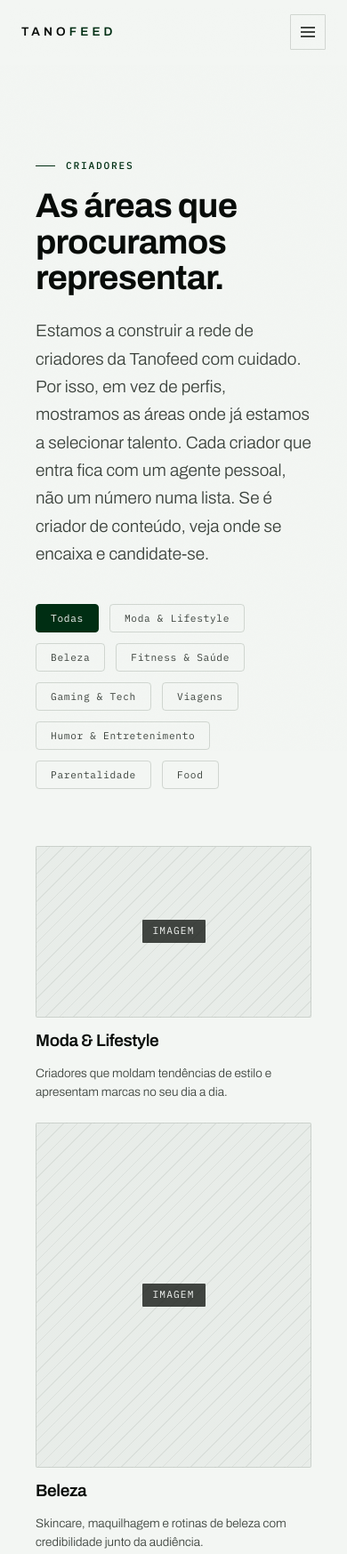
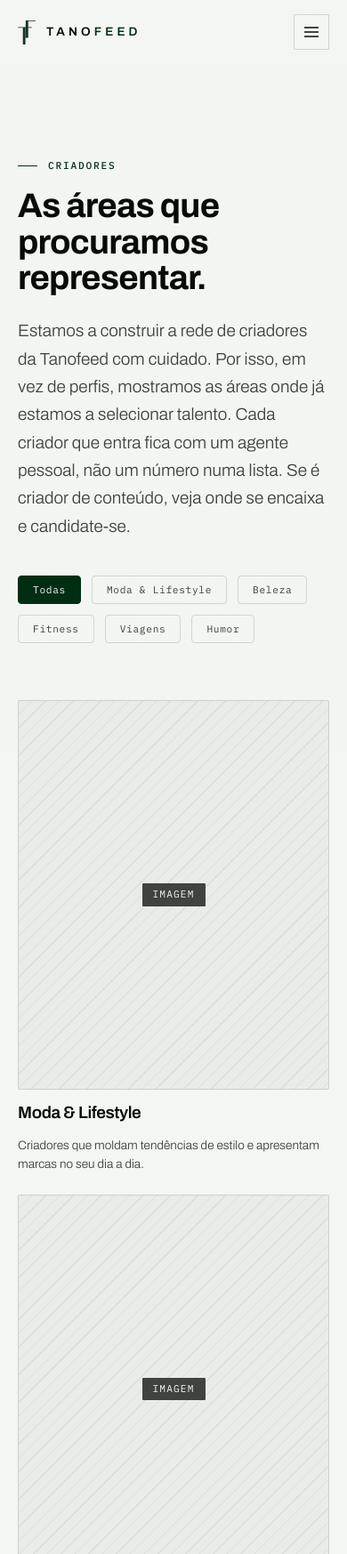
Before and after one commit to rkessal/tanofeed, a website built with Vite: page criadores.html in a window 390 px wide. Shown: the top 1747 px of the page at 89% size. Built offline with nearby package versions, Linux system fonts and the light colour scheme.

Commit message:
Layout and consistency fixes
- Home services teaser: equal-width cards instead of 1.3fr/1fr/0.9fr
- Introduce --page-max-width (1920px) and --space-page-x (20px) tokens,
  apply across .wrap, nav (desktop + mobile), and every page hero's own
  padding shorthand that was overriding .wrap's inline padding
- Move "Ver todas" (brand strip) to the bottom, matching "Ver todos os
  serviços" instead of sitting top-right
- Criadores: trim to 5 categories (Moda & Lifestyle, Beleza, Fitness,
  Viagens, Humor), drop the featured double-width first card so the
  grid is 5 equal columns
- Mobile menu close button now matches the hamburger's exact edge
  offset (was using --space-xl while the nav had moved to
  --space-page-x)
- Footer: logo moved out of the brand column so "Agência de
  influencer..." aligns with "Navegação"/"Contacto" headers

```diff
--- a/src/base.css
+++ b/src/base.css
@@ -88,14 +88,14 @@
 /* container */
 .wrap {
   width: 100%;
-  max-width: 1180px;
+  max-width: var(--page-max-width);
   margin-inline: auto;
-  padding-inline: var(--space-xl);
+  padding-inline: var(--space-page-x);
 }
 
 @media (max-width: 640px) {
   .wrap {
-    padding-inline: var(--space-lg);
+    padding-inline: var(--space-page-x);
   }
 }
 
@@ -110,7 +110,7 @@
   align-items: center;
   justify-content: space-between;
   gap: var(--space-lg);
-  padding: var(--space-lg) var(--space-xl);
+  padding: var(--space-lg) var(--space-page-x);
   background: oklch(97% 0.005 150 / 0.82);
   backdrop-filter: blur(10px);
   border-bottom: 1px solid transparent;
@@ -122,6 +122,9 @@
 }
 
 .site-nav__mark {
+  display: inline-flex;
+  align-items: center;
+  gap: var(--space-sm);
   font-size: var(--text-sm);
   font-weight: 600;
   letter-spacing: 0.3em;
@@ -131,7 +134,12 @@
   white-space: nowrap;
 }
 
-.site-nav__mark span {
+.site-nav__mark-icon {
+  display: block;
+  flex-shrink: 0;
+}
+
+.site-nav__mark-text span {
   color: var(--color-accent);
 }
 
@@ -224,8 +232,8 @@
 
 .site-nav__mobile-close {
   position: absolute;
-  top: var(--space-lg);
-  right: var(--space-xl);
+  top: var(--space-md);
+  right: var(--space-page-x);
   background: none;
   border: 1px solid var(--color-rule);
   color: var(--color-ink);
@@ -244,7 +252,7 @@
     display: inline-flex;
   }
   .site-nav {
-    padding: var(--space-md) var(--space-lg);
+    padding: var(--space-md) var(--space-page-x);
   }
 }
 
@@ -465,6 +473,11 @@
   padding-bottom: var(--space-2xl);
 }
 
+.site-footer__mark {
+  display: block;
+  margin-bottom: var(--space-lg);
+}
+
 .site-footer__brand h3 {
   font-size: var(--text-xl);
   max-width: 18ch;
--- a/src/layout.js
+++ b/src/layout.js
@@ -18,7 +18,10 @@
 export function renderNav(current) {
   return `
     <header class="site-nav" id="site-nav">
-      <a class="site-nav__mark" href="/index.html">TANO<span>FEED</span></a>
+      <a class="site-nav__mark" href="/index.html">
+        <img src="/tanofeed-logo.svg" alt="" width="20" height="27" class="site-nav__mark-icon" />
+        <span class="site-nav__mark-text">TANO<span>FEED</span></span>
+      </a>
       <ul class="site-nav__links">${navLinksHtml(current)}</ul>
       <a class="site-nav__cta" href="/contacto.html">Fala Connosco</a>
       <button class="site-nav__toggle" id="nav-toggle" aria-label="Abrir menu" aria-expanded="false">
@@ -43,6 +46,7 @@
   return `
     <footer class="site-footer">
       <div class="wrap">
+        <img src="/tanofeed-logo.svg" alt="Tanofeed" width="26" height="35" class="site-footer__mark" />
         <div class="site-footer__top">
           <div class="site-footer__brand">
             <h3>Agência de influencer marketing. Agente pessoal de cada criador.</h3>
--- a/src/main-criadores.js
+++ b/src/main-criadores.js
@@ -3,19 +3,11 @@
 import { renderNav, renderFooter, mountChrome } from './layout.js';
 
 const CATEGORIES = [
-  {
-    id: 'moda',
-    name: 'Moda & Lifestyle',
-    desc: 'Criadores que moldam tendências de estilo e apresentam marcas no seu dia a dia.',
-    featured: true,
-  },
+  { id: 'moda', name: 'Moda & Lifestyle', desc: 'Criadores que moldam tendências de estilo e apresentam marcas no seu dia a dia.' },
   { id: 'beleza', name: 'Beleza', desc: 'Skincare, maquilhagem e rotinas de beleza com credibilidade junto da audiência.' },
-  { id: 'fitness', name: 'Fitness & Saúde', desc: 'Treino, nutrição e bem-estar contados por quem vive disso todos os dias.' },
-  { id: 'gaming', name: 'Gaming & Tech', desc: 'Reviews, gameplay e conteúdo tecnológico para públicos exigentes.' },
+  { id: 'fitness', name: 'Fitness', desc: 'Treino, nutrição e bem-estar contados por quem vive disso todos os dias.' },
   { id: 'viagens', name: 'Viagens', desc: 'Destinos, experiências e conteúdo de viagem com alcance nacional e internacional.' },
-  { id: 'humor', name: 'Humor & Entretenimento', desc: 'Formatos criativos e virais que aproximam marcas de audiências jovens.' },
-  { id: 'familia', name: 'Parentalidade', desc: 'Vida em família e conteúdo próximo para marcas que falam com pais e mães.' },
-  { id: 'food', name: 'Food', desc: 'Gastronomia, receitas e experiências à mesa que geram conversa real.' },
+  { id: 'humor', name: 'Humor', desc: 'Formatos criativos e virais que aproximam marcas de audiências jovens.' },
 ];
 
 document.querySelector('#app').innerHTML = `
--- a/src/main.js
+++ b/src/main.js
@@ -86,10 +86,7 @@
     </section>
 
     <section class="brand-strip wrap">
-      <div class="brand-strip__head">
-        <span class="eyebrow">Marcas com quem trabalhámos</span>
-        <a class="link-arrow" href="/marcas.html">Ver todas <span class="link-arrow__glyph">→</span></a>
-      </div>
+      <span class="eyebrow">Marcas com quem trabalhámos</span>
       <ul class="brand-strip__list">
         <li>KFC</li>
         <li>M&amp;M&rsquo;s</li>
@@ -101,6 +98,7 @@
         <li>L&rsquo;Oréal Paris</li>
         <li>Superdry</li>
       </ul>
+      <a class="link-arrow" href="/marcas.html">Ver todas <span class="link-arrow__glyph">→</span></a>
     </section>
 
     <section class="cta-strip wrap">
--- a/src/pages/contacto.css
+++ b/src/pages/contacto.css
@@ -1,7 +1,7 @@
 /* Hallmark · macrostructure: Letter (lightweight) · theme: luxury-minimal · anchor hue: 78 */
 
 .ct-hero {
-  padding: var(--space-3xl) var(--space-xl) var(--space-2xl);
+  padding: var(--space-3xl) var(--space-page-x) var(--space-2xl);
 }
 
 .ct-hero h1 {
@@ -50,7 +50,7 @@
 }
 
 .ct-direct {
-  padding: var(--space-2xl) var(--space-xl) var(--space-3xl);
+  padding: var(--space-2xl) var(--space-page-x) var(--space-3xl);
   display: flex;
   align-items: baseline;
   justify-content: space-between;
--- a/src/pages/criadores.css
+++ b/src/pages/criadores.css
@@ -1,7 +1,7 @@
 /* Hallmark · macrostructure: Portfolio Grid · theme: luxury-minimal · anchor hue: 78 */
 
 .pg-hero {
-  padding: var(--space-3xl) var(--space-xl) var(--space-xl);
+  padding: var(--space-3xl) var(--space-page-x) var(--space-xl);
 }
 
 .pg-hero h1 {
@@ -23,7 +23,7 @@
   display: flex;
   flex-wrap: wrap;
   gap: var(--space-sm);
-  padding: 0 var(--space-xl) var(--space-2xl);
+  padding: 0 var(--space-page-x) var(--space-2xl);
 }
 
 .pg-filter {
@@ -51,27 +51,18 @@
 }
 
 .pg-grid {
-  padding: 0 var(--space-xl) var(--space-3xl);
+  padding: 0 var(--space-page-x) var(--space-3xl);
   display: grid;
-  grid-template-columns: repeat(4, 1fr);
+  grid-template-columns: repeat(5, 1fr);
   gap: var(--space-lg);
 }
 
 .pg-card {
-  grid-column: span 1;
   display: flex;
   flex-direction: column;
   gap: var(--space-md);
   text-decoration: none;
   color: inherit;
-}
-
-.pg-card:first-child {
-  grid-column: span 2;
-}
-
-.pg-card:first-child .ph {
-  aspect-ratio: 16 / 10;
 }
 
 .pg-card h3 {
@@ -90,27 +81,27 @@
   display: none;
 }
 
-@media (max-width: 980px) {
+@media (max-width: 1180px) {
+  .pg-grid {
+    grid-template-columns: repeat(3, 1fr);
+  }
+}
+
+@media (max-width: 780px) {
   .pg-grid {
     grid-template-columns: repeat(2, 1fr);
   }
-  .pg-card:first-child {
-    grid-column: span 2;
-  }
 }
 
-@media (max-width: 560px) {
+@media (max-width: 480px) {
   .pg-grid {
     grid-template-columns: 1fr;
-  }
-  .pg-card:first-child {
-    grid-column: span 1;
   }
 }
 
 .pg-cta {
   border-top: 1px solid var(--color-rule);
-  padding: var(--space-3xl) var(--space-xl);
+  padding: var(--space-3xl) var(--space-page-x);
   display: flex;
   align-items: center;
   justify-content: space-between;
--- a/src/pages/marcas.css
+++ b/src/pages/marcas.css
@@ -1,7 +1,7 @@
 /* Hallmark · macrostructure: Catalogue · theme: luxury-minimal · anchor hue: 78 */
 
 .cat-hero {
-  padding: var(--space-3xl) var(--space-xl) var(--space-xl);
+  padding: var(--space-3xl) var(--space-page-x) var(--space-xl);
 }
 
 .cat-hero h1 {
@@ -20,7 +20,7 @@
 }
 
 .cat-grid {
-  padding: 0 var(--space-xl) var(--space-3xl);
+  padding: 0 var(--space-page-x) var(--space-3xl);
   display: grid;
   grid-template-columns: repeat(3, 1fr);
   border-top: 1px solid var(--color-rule);
--- a/src/pages/servicos.css
+++ b/src/pages/servicos.css
@@ -1,7 +1,7 @@
 /* Hallmark · macrostructure: Split Studio · theme: luxury-minimal · anchor hue: 78 */
 
 .svc-hero {
-  padding: var(--space-3xl) var(--space-xl) var(--space-xl);
+  padding: var(--space-3xl) var(--space-page-x) var(--space-xl);
 }
 
 .svc-hero h1 {
--- a/src/pages/sobre.css
+++ b/src/pages/sobre.css
@@ -1,7 +1,7 @@
 /* Hallmark · macrostructure: Long Document · theme: luxury-minimal · anchor hue: 78 */
 
 .doc-hero {
-  padding: var(--space-3xl) var(--space-xl) var(--space-2xl);
+  padding: var(--space-3xl) var(--space-page-x) var(--space-2xl);
 }
 
 .doc-hero__lede {
--- a/src/tokens.css
+++ b/src/tokens.css
@@ -48,6 +48,10 @@
   --space-3xl: 6rem;
   --space-4xl: 9rem;
 
+  /* page layout */
+  --page-max-width: 1920px;
+  --space-page-x: 20px;
+
   /* radius */
   --radius-sm: 1px;
   --radius-md: 2px;
```
Also changed, not shown: src/pages/home.css (+4 -8 lines).
